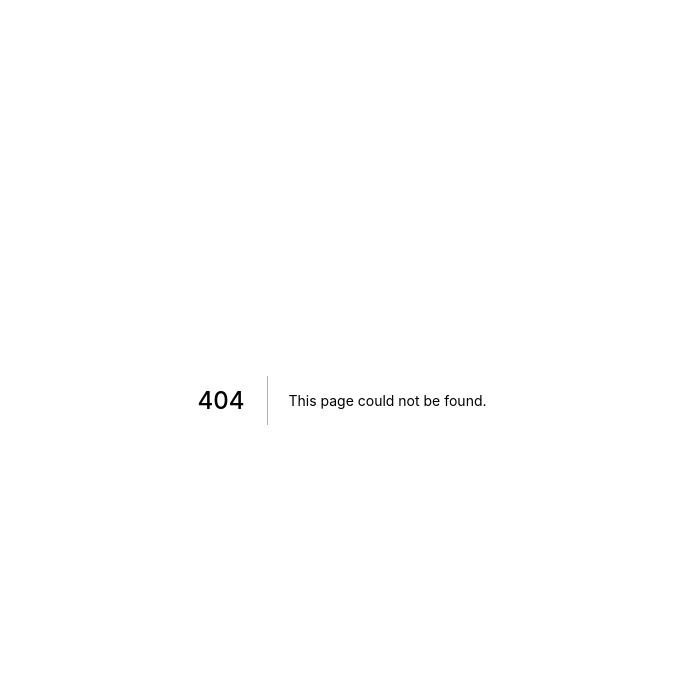
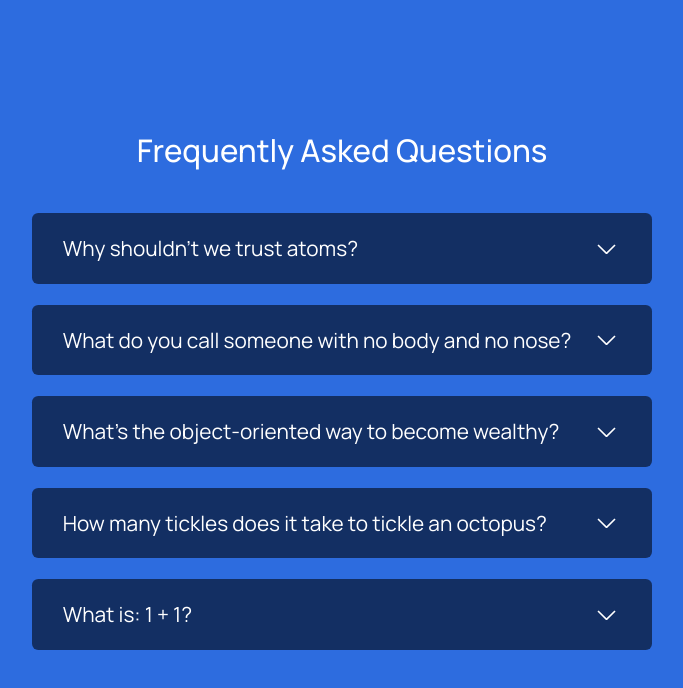
Before and after one commit to benxene/7days-50projects, a Next.js app: page /faq in a window 1280 px wide. Before the commit this address had no page. Shown: the top 688 px of the page, without its empty margins (298-981 px from the left). Built offline with nearby package versions, Linux system fonts and the light colour scheme.

Commit message:
faq added(Day 12) (#84)
* faq added

* improved animations and removed ref logic

* fixed height removed

* fixed small expand/shrink icons

* removed additonal bottom margin

Co-authored-by: KrishnaMoorthy12 <akrishnamoorthy007@gmail.com>

```diff
--- /dev/null
+++ b/src/components/ExpansionPanel.tsx
@@ -0,0 +1,64 @@
+import styled from 'styled-components';
+import { useState } from 'react';
+
+import { VscChevronDown, VscError } from 'react-icons/vsc';
+import { sizes } from '../constants/theme';
+
+interface faqProps {
+  ind: number;
+  question: string;
+  answer: string;
+}
+
+export default function ExpansionPanel({ ind, question, answer }: faqProps) {
+  const [open, setOpen] = useState(false);
+
+  return (
+    <Container key={ind} onClick={() => setOpen(old => !old)}>
+      <Question>
+        <h6>{question}</h6>
+        {open ? <VscError /> : <VscChevronDown />}
+      </Question>
+      <Answer active={open}>
+        <p>{answer}</p>
+      </Answer>
+    </Container>
+  );
+}
+
+const Container = styled.div`
+  background-color: #132f63;
+  width: 100%;
+  margin: 2rem 0;
+  padding: 2rem 3rem;
+  border-radius: ${sizes.radius.small};
+  cursor: pointer;
+`;
+
+const Question = styled.div`
+  display: grid;
+  grid-template-columns: 1fr max-content;
+  grid-gap: 2rem;
+  align-items: center;
+
+  & svg {
+    flex-basis: 3rem;
+    font-size: 2.8rem;
+  }
+
+  & h6 {
+    font-size: 2rem;
+    font-weight: 400;
+  }
+`;
+
+const Answer = styled.div<{ active: boolean }>`
+  margin-top: ${({ active }) => (active ? '2rem' : 0)};
+  max-height: ${({ active }) => (active ? 'auto' : 0)};
+  opacity: ${({ active }) => (active ? 1 : 0)};
+  overflow: hidden;
+  transition: all 0.3s ease;
+  & > p {
+    color: #d6d6d6;
+  }
+`;
--- /dev/null
+++ b/src/pages/faq.tsx
@@ -0,0 +1,67 @@
+import Head from 'next/head';
+import styled from 'styled-components';
+
+import { colors } from '../constants/theme';
+
+import ExpansionPanel from '../components/ExpansionPanel';
+
+const content = [
+  {
+    question: "Why shouldn't we trust atoms?",
+    answer: 'They make up everything'
+  },
+  {
+    question: 'What do you call someone with no body and no nose?',
+    answer: 'Nobody knows.'
+  },
+  {
+    question: "What's the object-oriented way to become wealthy?",
+    answer: 'Inheritance.'
+  },
+  {
+    question: 'How many tickles does it take to tickle an octopus?',
+    answer: 'Ten-tickles!'
+  },
+  {
+    question: 'What is: 1 + 1?',
+    answer: 'Depends on who are you asking.'
+  }
+];
+
+export default function FAQ() {
+  return (
+    <>
+      <Head>
+        <title>FAQ | 7 days 50 projects</title>
+      </Head>
+      <Section>
+        <Main>
+          <h1>Frequently Asked Questions</h1>
+          {content.map((val, ind: number) => {
+            return <ExpansionPanel key={ind} ind={ind} question={val.question} answer={val.answer} />;
+          })}
+        </Main>
+      </Section>
+    </>
+  );
+}
+
+const Section = styled.section`
+  min-height: 100vh;
+  background-color: ${colors.primary};
+  display: flex;
+  padding: 2rem;
+  flex-direction: column;
+  justify-content: center;
+  align-items: center;
+  color: #fff;
+`;
+
+const Main = styled.div`
+  & > h1 {
+    text-align: center;
+    font-size: 3rem;
+    font-weight: 500;
+    margin-bottom: 4rem;
+  }
+`;
```
